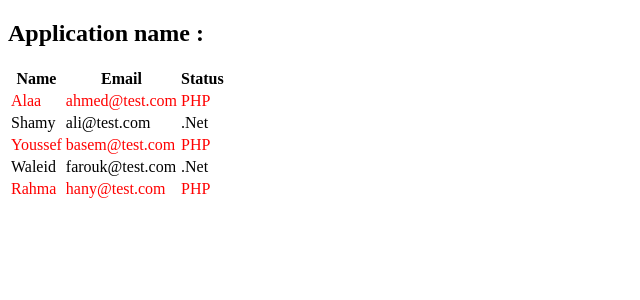
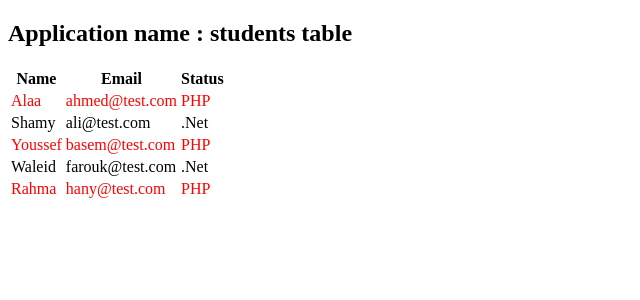
Before and after one commit to SarahEldabaa/js-tasks, a PHP site: page /include.php in a window 1280 px wide. Shown: the top 300 px of the page, without its empty margins (0-640 px from the left). Run offline with PHP 8.4, Linux system fonts and the light colour scheme.

Commit message:
form task, students table

```diff
--- a/php lab/include.php
+++ b/php lab/include.php
@@ -7,7 +7,8 @@
 </head>
 <body>
 
-        <h2>Application name : </h2>
+        <?php include "students.php" ?>
+        <h2>Application name : students table  </h2>
         <?php include "student-table.php" ?>
 </body>
 </html>
--- a/php lab/student-table.php
+++ b/php lab/student-table.php
@@ -1,11 +1,5 @@
 <?php
-$students = [
-        ['name' => 'Alaa', 'email' => 'ahmed@test.com', 'status' => 'PHP'],
-        ['name' => 'Shamy', 'email' => 'ali@test.com', 'status' => '.Net'],
-        ['name' => 'Youssef', 'email' => 'basem@test.com', 'status' => 'PHP'],
-        ['name' => 'Waleid', 'email' => 'farouk@test.com', 'status' => '.Net'],
-        ['name' => 'Rahma', 'email' => 'hany@test.com', 'status' => 'PHP'],
-];
+include 'students.php';
 
 if (isset($students)) {
         echo "<table>";
@@ -29,6 +23,5 @@ if (isset($students)) {
                         echo "</tr>";
                 }
         }
-
         echo "</table>";
 }
--- /dev/null
+++ b/php lab/students.php
@@ -0,0 +1,9 @@
+<?php
+$students = [
+        ['name' => 'Alaa', 'email' => 'ahmed@test.com', 'status' => 'PHP'],
+        ['name' => 'Shamy', 'email' => 'ali@test.com', 'status' => '.Net'],
+        ['name' => 'Youssef', 'email' => 'basem@test.com', 'status' => 'PHP'],
+        ['name' => 'Waleid', 'email' => 'farouk@test.com', 'status' => '.Net'],
+        ['name' => 'Rahma', 'email' => 'hany@test.com', 'status' => 'PHP'],
+];
+?>
```
